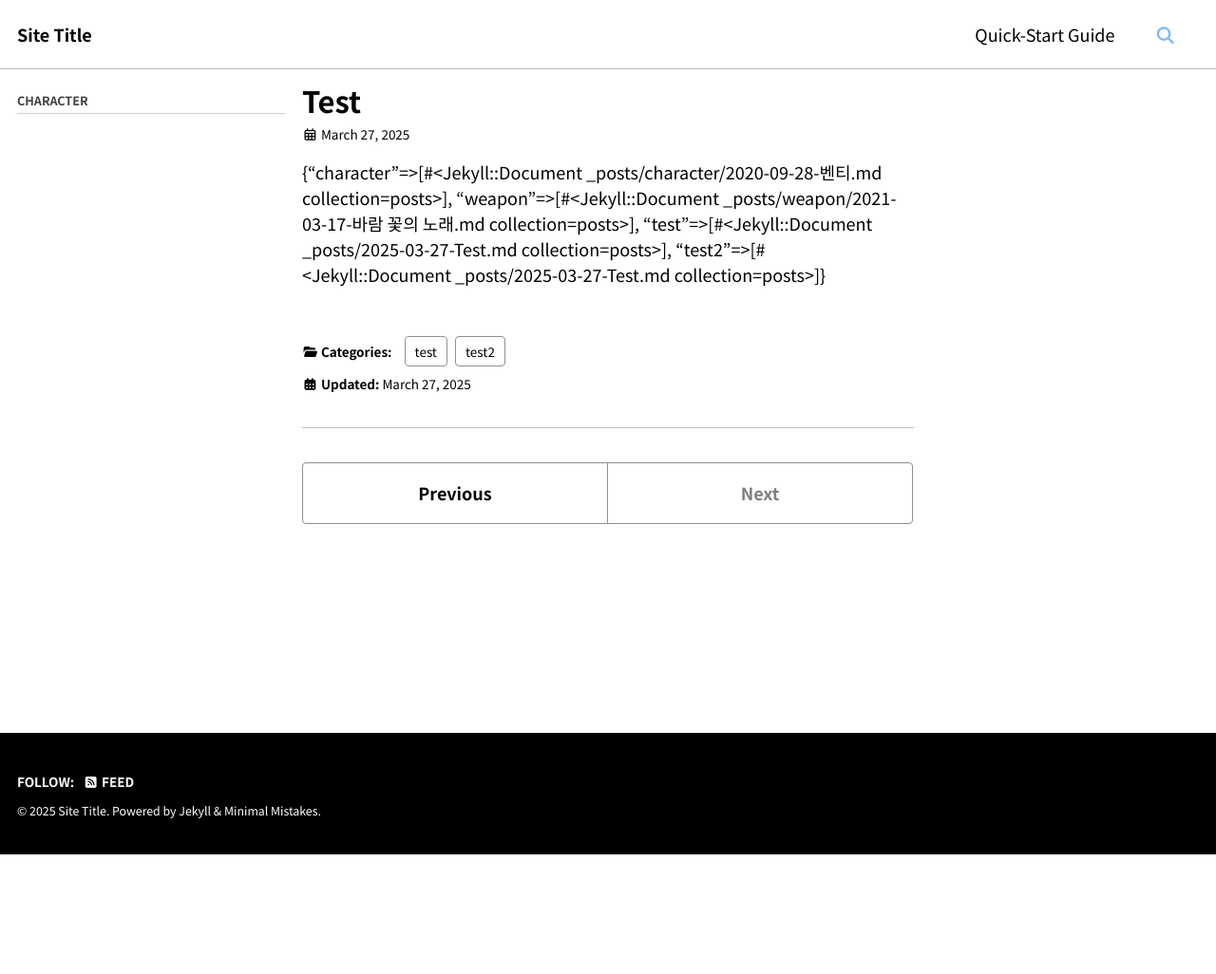
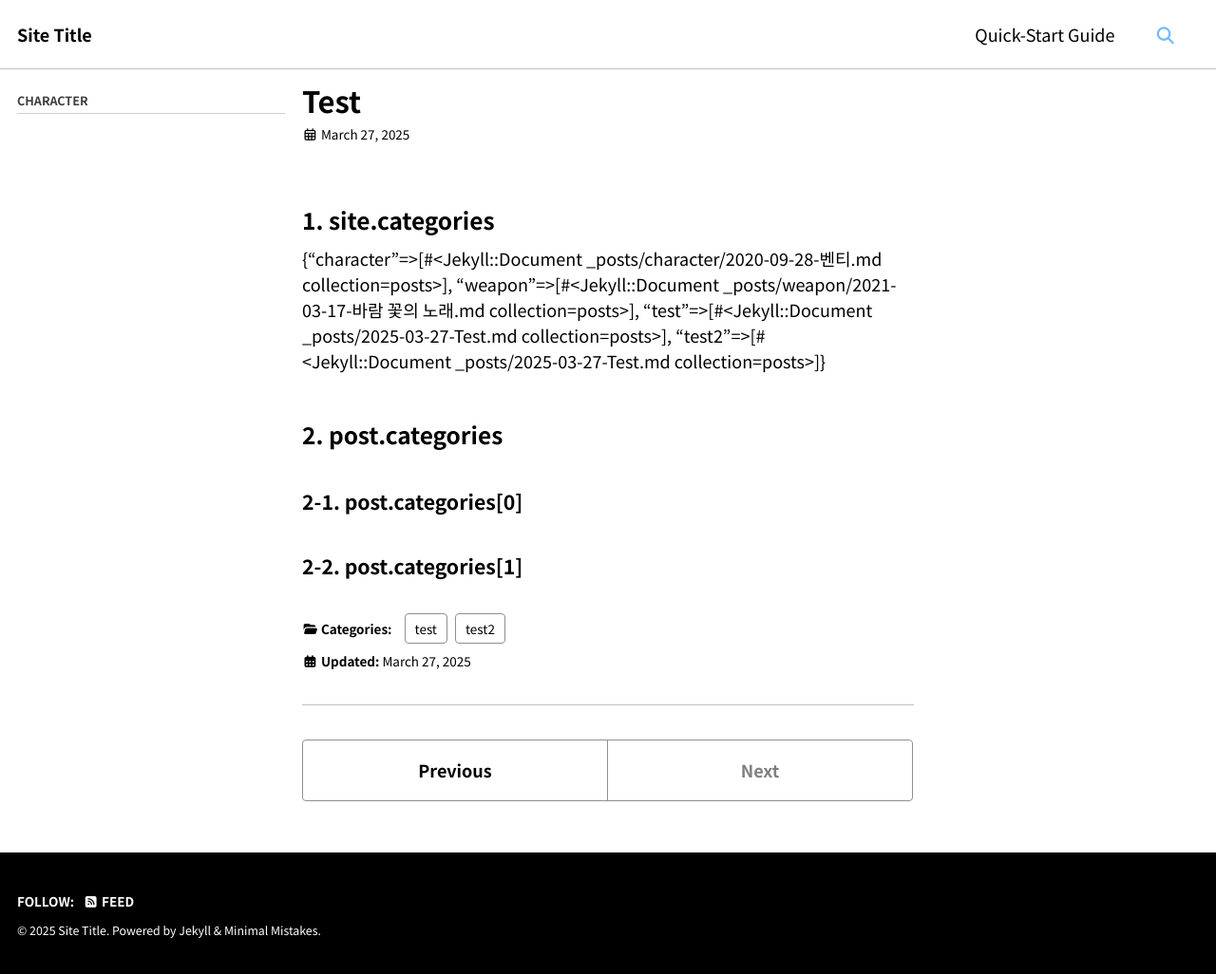
Before and after one commit to NamelessFlower/namelessflower.github.io, a Jekyll site: the page built from _posts/2025-03-27-Test.md, in a window 1280 px wide. Shown: the whole page at 95% size. Built offline with Jekyll 4.4.1, drawn with Linux system fonts in a browser that asks for light colours; cached includes are drawn as plain includes; before the commit the page ends 900 px from its top, so only the background shows below that.

Commit message:
Update 2025-03-27-Test.md

```diff
--- a/_posts/2025-03-27-Test.md
+++ b/_posts/2025-03-27-Test.md
@@ -4,11 +4,17 @@ date: 2025-03-27
 categories: [test, test2]
 ---
 
+### 1. site.categories
 {{ site.categories }}
 
+### 2. post.categories
 
 {{ post.categories }}
 
+#### 2-1. post.categories[0]
+
 {{ post.categories[0] }}
 
+#### 2-2. post.categories[1]
+
 {{ post.categories[1] }}
```
